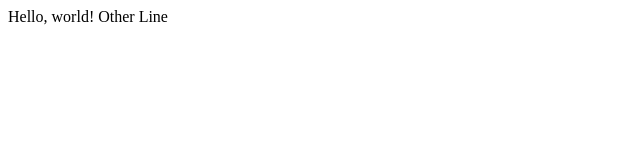
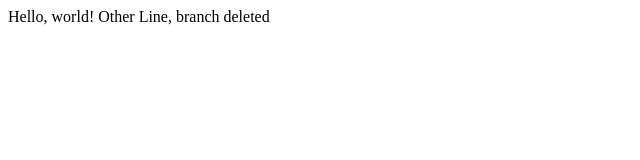
Before and after one commit to Juanes111/project00, a plain HTML site: page index.html in a window 1280 px wide. Shown: the whole page, without its empty margins (0-640 px from the left). Drawn offline with Linux system fonts and the light colour scheme.

Commit message:
Change branch

```diff
--- a/index.html
+++ b/index.html
@@ -5,6 +5,6 @@
     </head>
     <body>
         Hello, world!
-        Other Line
+        Other Line, branch deleted
     </body>
 </html>
```
